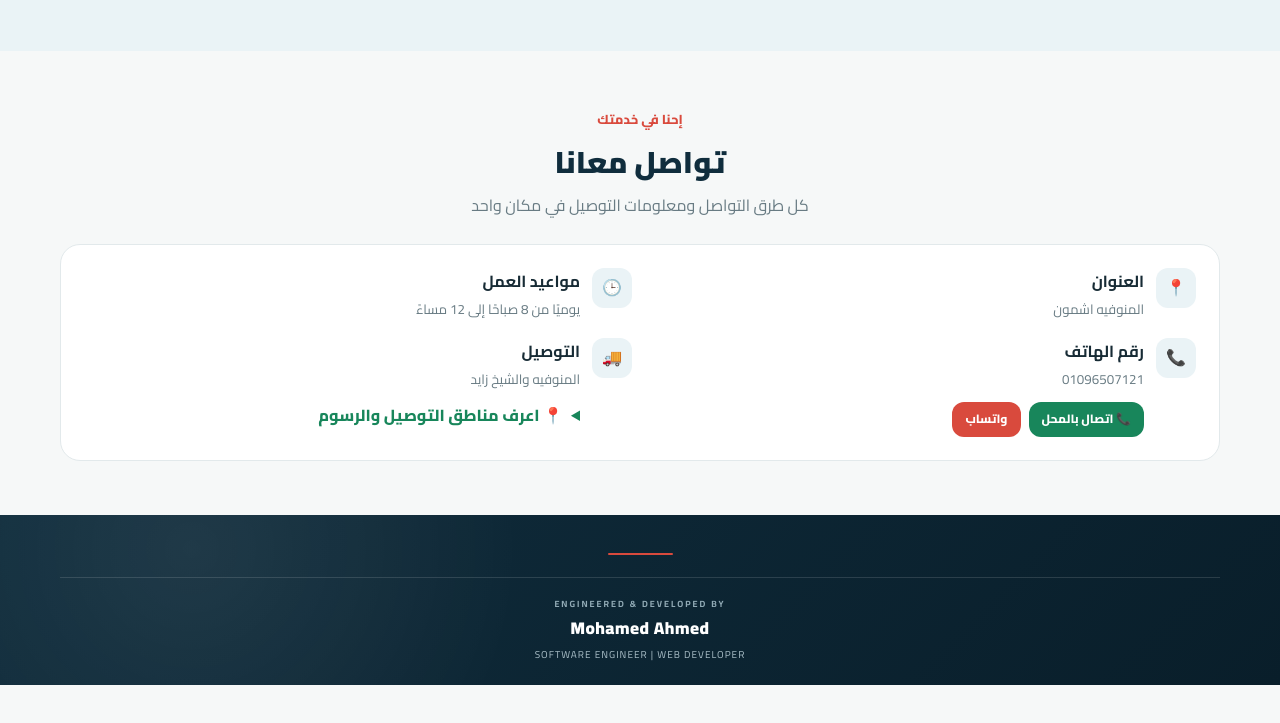
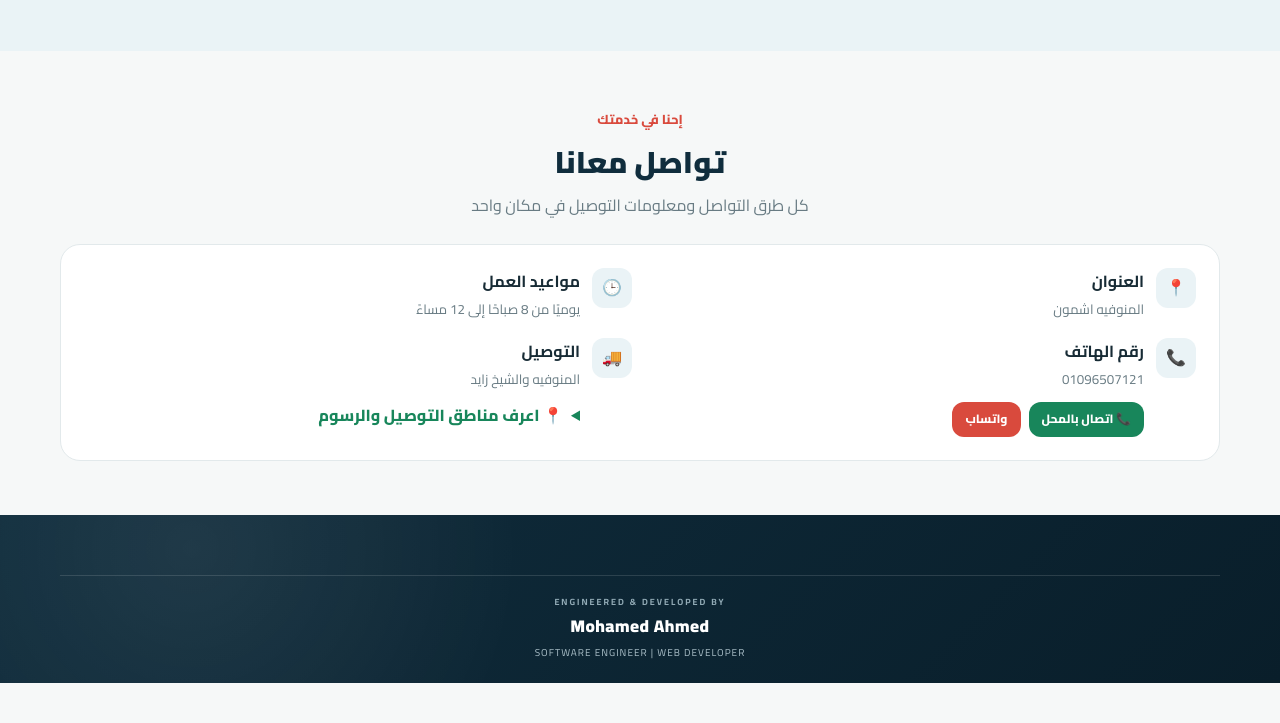
Before and after one commit to mmuhmadj/ahmed-freezer, a plain HTML site: page index.html in a window 1280 px wide. Shown: the part 1438-2161 px from the top of the page. Drawn offline with nearby package versions, Linux system fonts and the light colour scheme.

Commit message:
Update index.html

```diff
--- a/index.html
+++ b/index.html
@@ -195,14 +195,7 @@ border-top: none;
   color:#b9cdd5;
   font-size:13px;
   margin-bottom:23px;
-}
 
-.footer-divider{
-  width:65px;
-  height:2px;
-  background:var(--red);
-  margin:0 auto 20px;
-  border-radius:10px;
 }
 
 .footer-rights{
```
